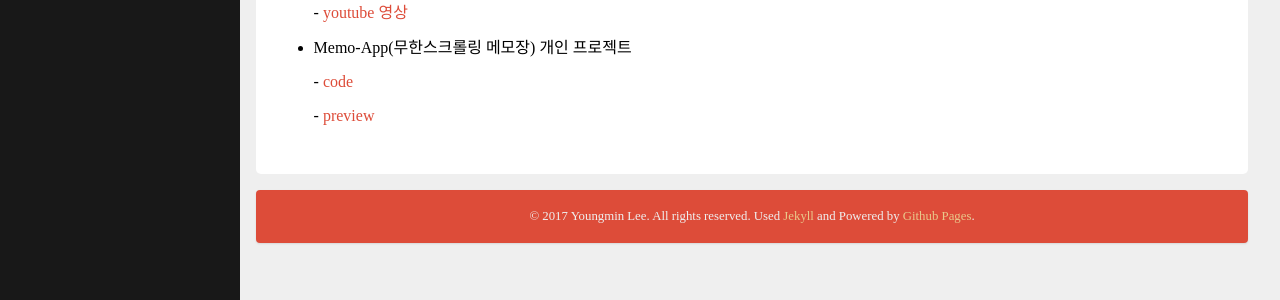
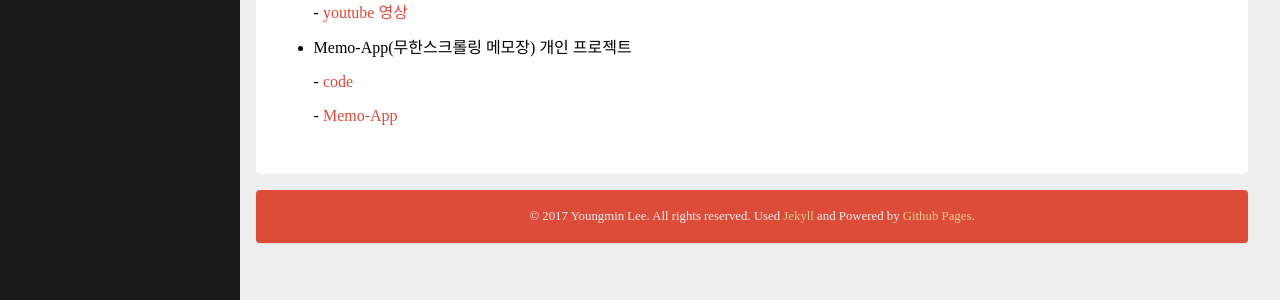
Before and after one commit to lldldudalsll/lldldudalsll.github.com, a Jekyll site: the page built from portfolio/portfolio.html, in a window 1280 px wide. Shown: the part 502-802 px from the top of the page. Built offline with Jekyll 4.4.1, drawn with Linux system fonts in a browser that asks for light colours; comment, search, counter and statistics services are not loaded.

Commit message:
connect heroku

```diff
--- a/portfolio/portfolio.html
+++ b/portfolio/portfolio.html
@@ -25,7 +25,7 @@
             </li>
             <li>Memo-App(무한스크롤링 메모장) 개인 프로젝트
                 <p>- <a href="https://github.com/lldldudalsll/Memo-App">code</a></p>
-                <p>- <a href="#">preview</a></p>
+                <p>- <a href="https://whispering-mesa-74285.herokuapp.com/">Memo-App</a></p>
             </li>
         </ul>
     </main>
```
